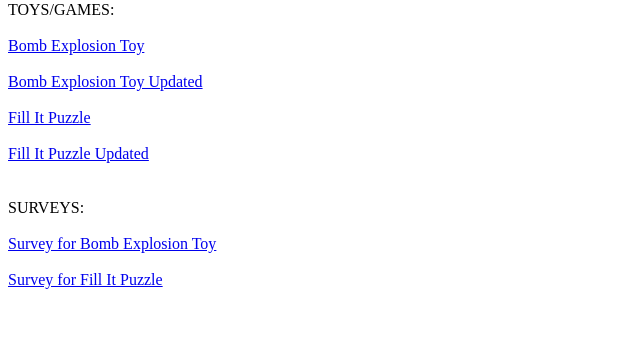
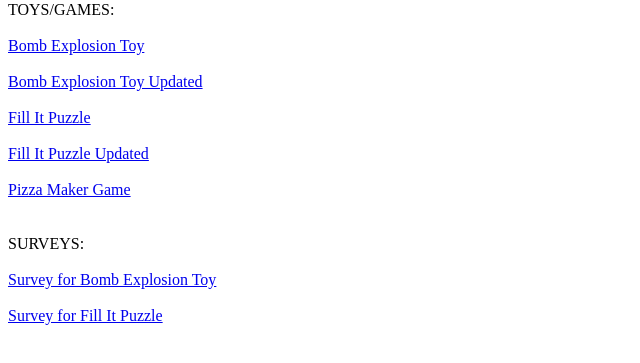
Before and after one commit to tjolin/dev_design, a plain HTML site: page index.html in a window 1280 px wide. Shown: the part 79-442 px from the top of the page, without its empty margins (0-640 px from the left). Drawn offline with Linux system fonts and the light colour scheme.

Commit message:
Add Pizza Maker Game link to index.html
Added a new link for 'Pizza Maker Game' under TOYS/GAMES section.

```diff
--- a/index.html
+++ b/index.html
@@ -27,6 +27,9 @@
 			<a href="resources/Fill It Puzzle Updated/game.html" target="_blank">Fill It Puzzle Updated</a>
 			<br>
 			<br>
+			<a href="resources/Pizza Maker Game/game.html" target="_blank">Pizza Maker Game</a>
+			<br>
+			<br>
 			<br>
 			SURVEYS:
 			<br>
```
